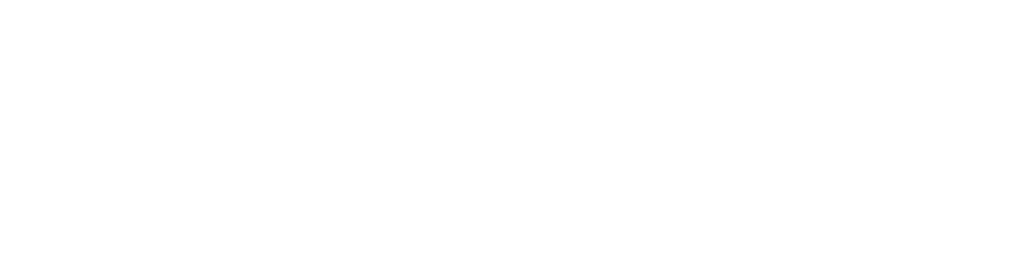
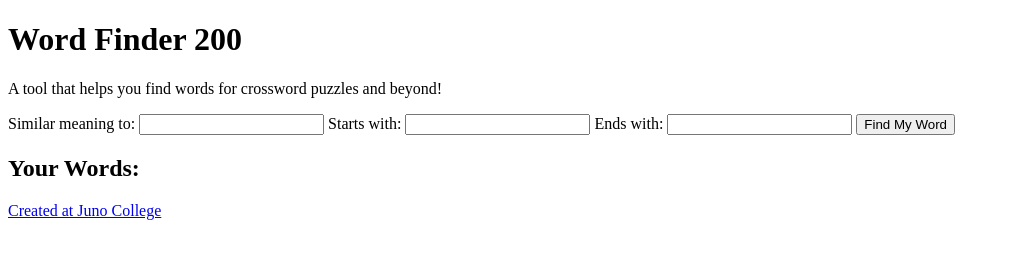
Before and after one commit to Anahita-and-Aaron/wordFinder, a plain HTML site: page index.html in a window 1280 px wide. Shown: the whole page, without its empty margins (0-1010 px from the left). Drawn offline with Linux system fonts and the light colour scheme.

Commit message:
added HTML

```diff
--- a/index.html
+++ b/index.html
@@ -8,22 +8,37 @@
 </head>
 <body>
 
-    <!-- <script>
-        const wordApp = {};
-        wordApp.apiUrl = 'https:api.datamuse.com/words';
+<header>
+    <div class="wrapper">
+        <h1>Word Finder 200</h1>
+        <p>A tool that helps you find words for crossword puzzles and beyond!</p>
+    </div>
+</header>
 
-        const url = new URL(wordApp.apiUrl);
-        console.log(url);
-        url.search = new URLSearchParams({
-            ml: 'dog'
-        })
-        fetch(url)
-            .then( (response) => {
-                return response.json();
-            })
-            .then( (jsonResponse) => {
-                console.log(jsonResponse);
-            })
-    </script> -->
+<main>
+    <div class="wrapper formClass">
+        <form action="">
+            <label for="meaning">Similar meaning to:</label>
+            <input type="text" id="meaning">
+
+            <label for="startWith">Starts with:</label>
+            <input type="text" id="startWith" maxlength="1">
+
+            <label for="endsWith">Ends with:</label>
+            <input type="text" id="endsWith" maxlength="1">
+
+            <button type="submit">Find My Word</button>
+        </form>
+    </div>
+    <div class="resultsClass wrapper">
+        <h2>Your Words:</h2>
+        <ul id="results">
+            <!-- dynamic text!! -->
+        </ul>
+    </div>
+</main>
+<footer>
+    <a href="https://junocollege.com/">Created at Juno College</a>
+</footer>
 </body>
 </html>
```
Also changed, not shown: 1 other file.
